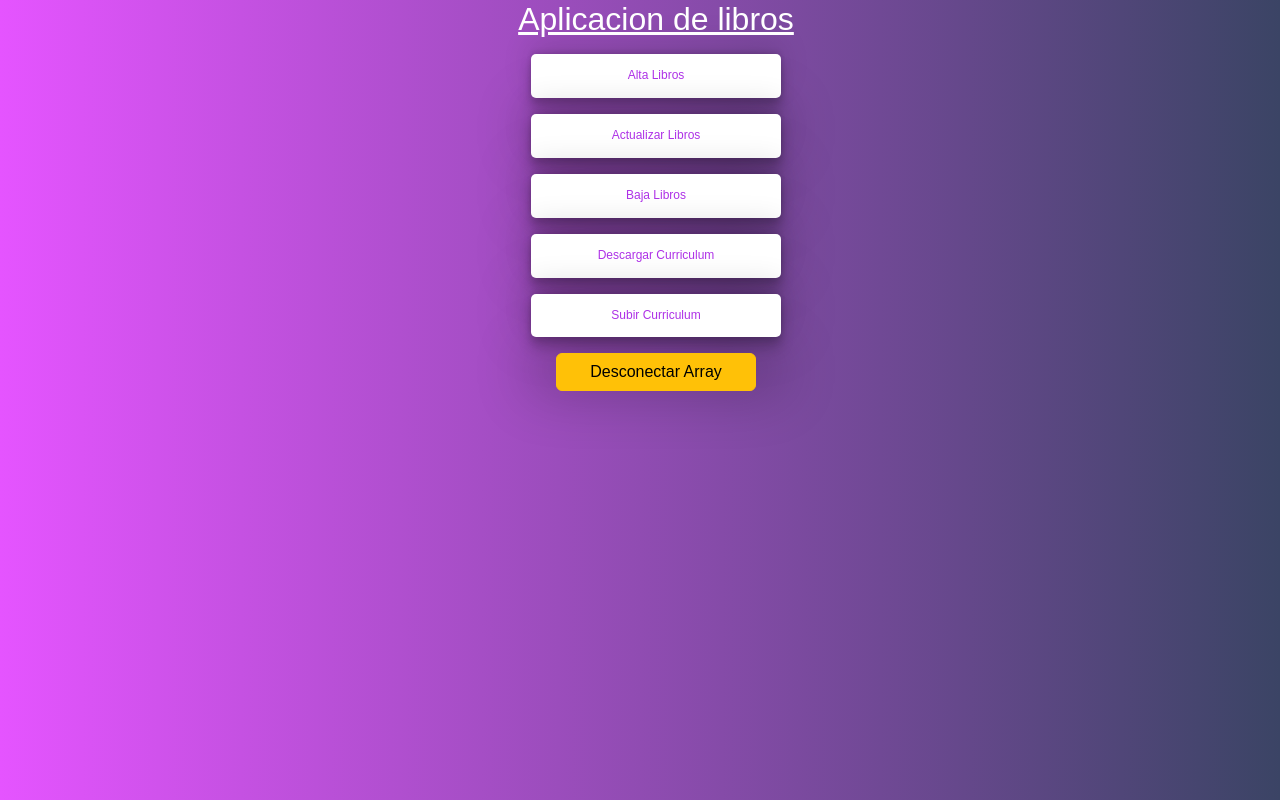
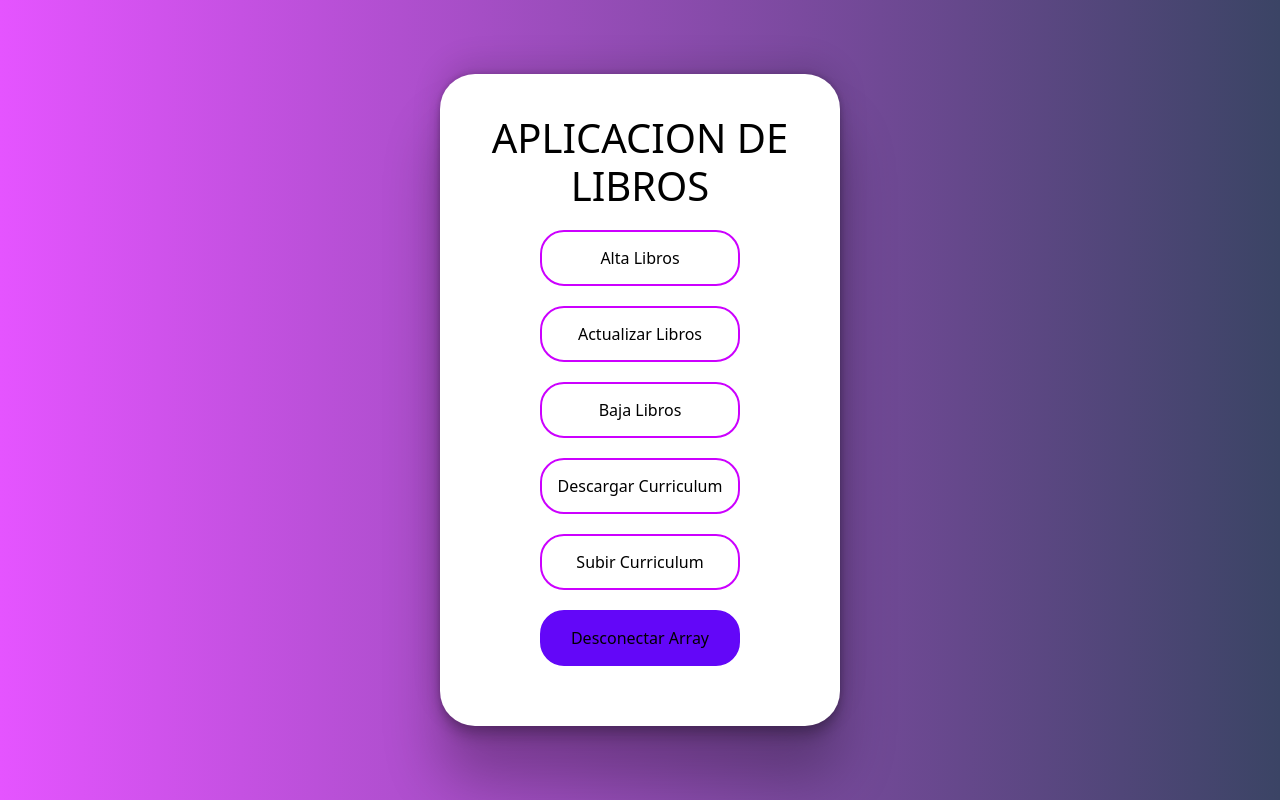
Before and after one commit to IESAlisal/22asir2proyecto-grupo3, a PHP site: page / in a window 1280 px wide. Run offline with PHP 8.4, Linux system fonts and the light colour scheme; the visitor is signed in with stand-in values (Sample User, id 1); some libraries are stand-ins or nearby versions.

Commit message:
Add files via upload

```diff
--- a/css/estiloIndex.css
+++ b/css/estiloIndex.css
@@ -1,15 +1,22 @@
+/*Estilo body*/
 body {
-    place-items: center;
-    font-family: 'Montserrat', sans-serif;
-    color: rgb(0, 0, 0);
-    font-weight: 400;
-    font-size: 0.75rem;
-    line-height: 1.15;
-    position: relative;
+    height: 100%;
+}
+body {
+    margin: 0;
+    padding: 0;
 
+    display: flex;
+    flex-direction: row;
+    flex-wrap: wrap;
+    justify-content: center;
+    align-items: center;
+    overflow: hidden;
+    animation: fadeInUp;
+    animation-duration: 1s;
 }
-/*Color fondo */
-body{
+/*Color body*/
+body {
     background: #e554ff;
     background: -moz-linear-gradient(left, #e554ff 0%, #3b4465 100%);
     background: -webkit-gradient(left top, right top, color-stop(0%, #e554ff), color-stop(100%, #3b4465));
@@ -20,53 +27,59 @@ body{
     filter: progid:DXImageTransform.Microsoft.gradient( startColorstr='#e554ff', endColorstr='#3b4465', GradientType=1 );
 }
 
-h2 {
+/*Le damos estilo tanto a la caja como al titulo*/
+.form-box {
+    width: 400px;
+    padding: 40px;
+    background: #ffffff ;
     text-align: center;
-    color: #ffffff;
-    text-decoration: underline
+    border-radius: 35px;
+    box-shadow: rgba(0, 0, 0, 0.25) 0px 54px 55px, rgba(0, 0, 0, 0.12) 0px -12px 30px, rgba(0, 0, 0, 0.12) 0px 4px 6px, rgba(0, 0, 0, 0.17) 0px 12px 13px, rgba(0, 0, 0, 0.09) 0px -3px 5px;
 }
 
-/* Lista */
-li {
-    background-color: #fff;
-    border: none;
-    border-radius: 5px;
-    width: 250px;
-    padding: 15px;
-    margin: 0 auto;
-    display: flex;
-    flex-direction: column;
-    text-align: center;
-    box-shadow: rgba(0, 0, 0, 0.25) 0px 54px 55px, rgba(0, 0, 0, 0.12) 0px -12px 30px, rgba(0, 0, 0, 0.12) 0px 4px 6px, rgba(0, 0, 0, 0.17) 0px 12px 13px, rgba(0, 0, 0, 0.09) 0px -3px 5px;
-}
-ul {
-    align-items: center;
+.form-title {
+    color: rgb(0, 0, 0);
+    text-transform: uppercase;
+    font-weight: 500;
 }
 
-/*Boton*/
-form {
+/*Estilizamos columnas*/
+ul, .form-logoff {
+    border: 0;
+    background: none;
+    display: block;
+    margin: 20px auto;
+    padding: 14px 10px;
     text-align: center;
-}
-input {
-    background-color: #a7e245;
-    color: #ffffff;
-    align-items: center;
-    border: none;
-    border-radius: 50px;
-    padding: 5px;
+    border: 2px solid #cc00ff;
     width: 200px;
-    margin: auto;
+    outline: none;
+    color: rgb(0, 0, 0);
+    border-radius: 24px;
+    transition: 0.25s;
 }
 
-/*Enlace*/
-a {
-    color: #ae31e7;
+/*Animacion para cada enlace*/
+ul:hover {
+    width: 220px;
+    border-color: #6f00ff;
+}
+
+/*Estilizamos los enlaces*/
+.form-enlace {
+    color: rgb(0, 0, 0);
     text-decoration: none;
-    text-align: center;
     transition: all 0.5s;
-    margin: auto;
 }
-a:hover {
-    color:purple;
-    font-size: 12.05px;
+
+/*Estilizamos el boton.*/
+.form-logoff {
+    border: 0;
+    background: #6307f8;
+    cursor: pointer;
+    border: 2px solid #6307f8;
 }
+.form-logoff:hover {
+    background: none;
+    color: rgb(0, 0, 0);
+}
--- a/index.php
+++ b/index.php
@@ -15,32 +15,28 @@ if(!isset($_SESSION["usuario"]) || $_SESSION["usuario"]==null){
         <link rel="stylesheet" href="css/estiloIndex.css">
     </head>
     <body>
-        <div id="menu">
+        <div class="form-box">
+            <h1 class="form-title">Aplicacion de libros</h1>
             <ul>
-                <h2>Aplicacion de libros</h2>
+                <a class="form-enlace" href="libros_MySQLi.php">Alta Libros</a>
             </ul>
             <ul>
-                <li><a href="libros_MySQLi.php">Alta Libros</a></li>
+                <a class="form-enlace" href="libros_actualizar.php">Actualizar Libros</a>
             </ul>
             <ul>
-                <li><a href="libros_actualizar.php">Actualizar Libros</a></li>
+                <a class="form-enlace" href="libros_borrar_MySQLi.php">Baja Libros</a>
             </ul>
             <ul>
-                <li><a href="libros_borrar_MySQLi.php">Baja Libros</a></li>
+                <a class="form-enlace" href="CV/Curriculum.pdf">Descargar Curriculum</a>
             </ul>
             <ul>
-                <li><a href="CV/Curriculum.pdf">Descargar Curriculum</a></li>
+                <a class="form-enlace" href="FormularioCV.html">Subir Curriculum</a>
             </ul>
-            <ul>
-                <li><a href="FormularioCV.html">Subir Curriculum</a></li>
-            </ul>
-            <ul>
                 <form action='logoff.php' method='post'>
-                        <input type='submit' name='desconectar' class="btn btn-warning" value='Desconectar <?php echo
+                        <input type='submit' name='desconectar' class="form-logoff" value='Desconectar <?php echo
                     $_SESSION['usuario'];
                     ?>'/>
                 </form>
-            </ul>
         </div>
     </body>
 </html>
--- a/registro.php
+++ b/registro.php
@@ -50,7 +50,7 @@ if (isset($_POST['registrar']))
       <input type="password" name="password" class="form-control" placeholder="Contraseña" required>
       <input type="password" name="password2" class="form-control" placeholder="Repita la contraseña" required>
       <button type="submit" name="registrar">
-        Registrar
+        Registrarse
       </button>
 
 
```
